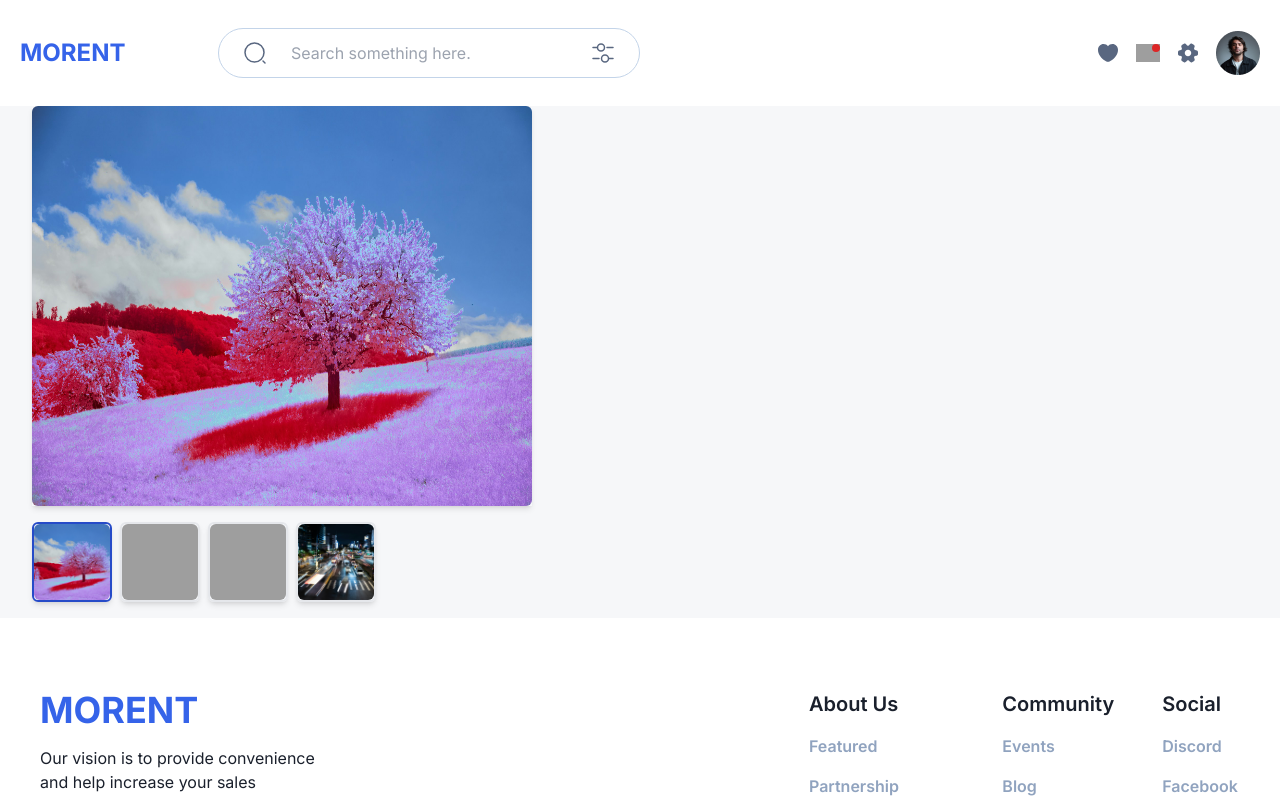
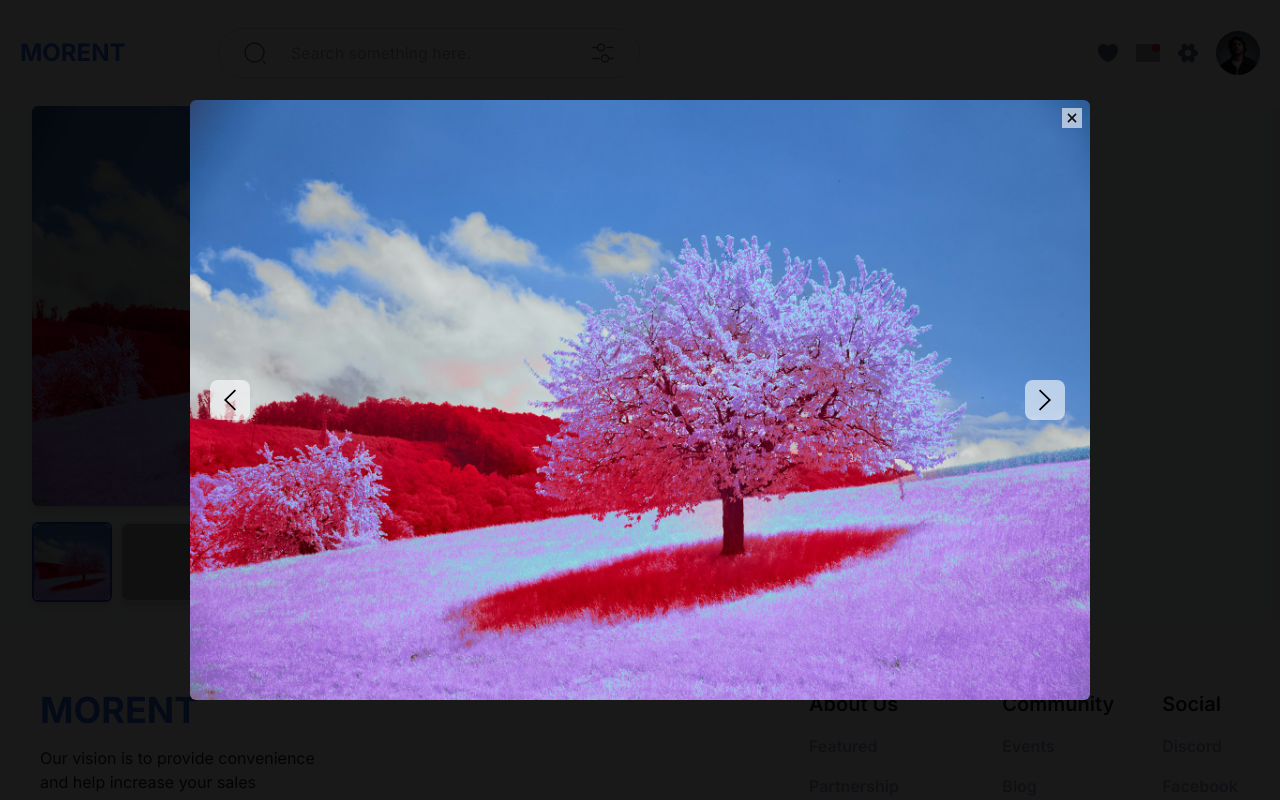
Before and after one commit to ShivaRajBadu/vehicle_rental, a Next.js app: page /detail in a window 1280 px wide. Shown: the top 800 px of the page. Built offline with nearby package versions, Linux system fonts and the light colour scheme; grey boxes are pictures that could not be loaded.

Commit message:
custom carousel adde

```diff
--- a/src/components/car_section/CarCard.tsx
+++ b/src/components/car_section/CarCard.tsx
@@ -1,10 +1,9 @@
 import Image from "next/image";
 import React from "react";
-
-// car typescript type
+import FavoriteButton from "./FavoriteButton";
+import RentNowButton from "./RentNowButton";
 
 interface CarCardProps {
-  favorite: Function;
   id: number;
   carName: string;
   carType: string;
@@ -19,7 +18,6 @@ interface CarCardProps {
   isFavorite: boolean;
 }
 function CarCard({
-  favorite,
   id,
   carName,
   carType,
@@ -41,22 +39,16 @@ function CarCard({
             {carType}
           </p>
         </div>
+        <FavoriteButton isFavorite={isFavorite} id={id} />
+      </div>
+      <div className="relative h-[120px]">
         <Image
-          onClick={() => favorite(id)}
-          src={isFavorite ? "/icons/heart_fav.svg" : "/icons/heart.svg"}
-          width={24}
-          height={24}
-          className="cursor-pointer "
-          alt={"favioute"}
+          className="py-2 mx-auto object-contain"
+          src={carImage}
+          fill
+          alt={"car"}
         />
       </div>
-      <Image
-        className="py-2 mx-auto"
-        src={carImage}
-        width={300}
-        height={200}
-        alt={"car"}
-      />
       <div className="flex justify-between py-8 mt-2 gap-2">
         <div className="flex gap-1 items-center">
           <svg
@@ -147,9 +139,7 @@ function CarCard({
             </p>
           )}
         </div>
-        <button className="bg-[color:var(--primary-dark-500)] px-4 py-2 rounded-md font-bold  text-[color:var(--white)] hover:scale-[1.015] duration-200">
-          Rent Now
-        </button>
+        <RentNowButton />
       </div>
     </div>
   );
--- a/src/components/car_section/CarSection.tsx
+++ b/src/components/car_section/CarSection.tsx
@@ -1,7 +1,7 @@
-"use client";
-import { useState } from "react";
 import CarCard from "./CarCard";
-import { useRouter } from "next/navigation";
+
+import { carsCollection } from "../../data/cars";
+import ViewAll from "./ViewAll";
 
 function CarSection({
   title = "Popular Car",
@@ -12,68 +12,6 @@ function CarSection({
   isHomePage?: boolean;
   showMoreButton?: boolean;
 }>) {
-  console.log(title);
-  const router = useRouter();
-
-  const [carCollection, setCarCollection] = useState([
-    {
-      id: 1,
-      carName: "Koenigsegg",
-      carType: "sport",
-      carImage: "/images/car_1.png",
-      carDetail: {
-        fuelCapacity: "90L",
-        personCapacity: "4",
-        isAutomatic: false,
-      },
-      rentPrice: 200,
-      crossPrice: 210,
-      isFavorite: true,
-    },
-    {
-      id: 2,
-      carName: "Koenigsegg",
-      carType: "sport",
-      carImage: "/images/car_1.png",
-      carDetail: {
-        fuelCapacity: "90L",
-        personCapacity: "4",
-        isAutomatic: false,
-      },
-      rentPrice: 200,
-      crossPrice: 210,
-      isFavorite: false,
-    },
-    {
-      id: 3,
-      carName: "Koenigsegg",
-      carType: "sport",
-      carImage: "/images/car_1.png",
-      carDetail: {
-        fuelCapacity: "90L",
-        personCapacity: "4",
-        isAutomatic: false,
-      },
-      rentPrice: 200,
-      crossPrice: 210,
-      isFavorite: false,
-    },
-  ]);
-
-  function handleFavorite(id: number) {
-    console.log("called here parent");
-    setCarCollection(
-      carCollection.map((car) => {
-        if (car.id === id) {
-          return {
-            ...car,
-            isFavorite: !car.isFavorite,
-          };
-        }
-        return car;
-      })
-    );
-  }
   return (
     <div className="py-8">
       {isHomePage && (
@@ -81,23 +19,17 @@ function CarSection({
           <h2 className="text-[16px] font-semibold text-[color:var(--secondary-dark-300)]">
             {title}
           </h2>
-          <button
-            onClick={() => router.push("/car-category")}
-            className="text-[16px] font-normal text-[color:var(--primary-dark-500)]"
-          >
-            View All
-          </button>
+          <ViewAll />
         </div>
       )}
       <div
         style={{
           gridTemplateColumns: "repeat(auto-fill, minmax(260px,1fr))",
         }}
-        // place grid at center from horizontally
         className="grid gap-4  max-md:justify-items-center"
       >
-        {carCollection.map((car) => (
-          <CarCard key={car.id} {...car} favorite={handleFavorite} />
+        {carsCollection.map((car) => (
+          <CarCard key={car.id} {...car} />
         ))}
       </div>
       {showMoreButton && (
--- /dev/null
+++ b/src/components/car_section/FavoriteButton.tsx
@@ -0,0 +1,33 @@
+"use client";
+import React from "react";
+import Image from "next/image";
+import { carById } from "@/data/cars";
+
+const FavoriteButton = ({
+  isFavorite,
+  id,
+}: {
+  isFavorite: boolean;
+  id: number;
+}) => {
+  const [favorite, setFavorite] = React.useState(isFavorite);
+  const handleFavorite = (id: number) => {
+    const car = carById(id);
+    if (car) {
+      car.isFavorite = !car.isFavorite;
+    }
+    setFavorite(!favorite);
+  };
+  return (
+    <Image
+      onClick={() => handleFavorite(id)}
+      src={favorite ? "/icons/heart_fav.svg" : "/icons/heart.svg"}
+      width={24}
+      height={24}
+      className="cursor-pointer "
+      alt={"favioute"}
+    />
+  );
+};
+
+export default FavoriteButton;
--- /dev/null
+++ b/src/components/car_section/RentNowButton.tsx
@@ -0,0 +1,17 @@
+"use client";
+
+import { useRouter } from "next/navigation";
+
+const RentNowButton = () => {
+  const router = useRouter();
+  return (
+    <button
+      onClick={() => router.push("/detail")}
+      className="bg-[color:var(--primary-dark-500)] px-4 py-2 rounded-md font-bold  text-[color:var(--white)] hover:scale-[1.015] duration-200"
+    >
+      Rent Now
+    </button>
+  );
+};
+
+export default RentNowButton;
--- /dev/null
+++ b/src/components/car_section/ViewAll.tsx
@@ -0,0 +1,15 @@
+"use client";
+import { useRouter } from "next/navigation";
+const ViewAll = () => {
+  const router = useRouter();
+  return (
+    <button
+      onClick={() => router.push("/car-category")}
+      className="text-[16px] font-normal text-[color:var(--primary-dark-500)]"
+    >
+      View All
+    </button>
+  );
+};
+
+export default ViewAll;
--- a/src/components/carousel.tsx
+++ b/src/components/carousel.tsx
@@ -1,6 +1,7 @@
 "use client";
 import Image from "next/image";
 import React, { useState } from "react";
+import fullScreenIcon from "../../public/icons/fullscreen.png";
 
 interface image {
   src: string;
@@ -8,9 +9,20 @@ interface image {
 }
 const CustomCarousel = ({ images }: { images: image[] }) => {
   const handleImageChange = (index: number) => {
+    if (images.length === 1) return;
+    // if(index>images.length || index <0) return;
+    if (index < 0) {
+      setCurrentIndex(images.length - 1);
+      return;
+    }
+    if (index > images.length - 1) {
+      setCurrentIndex(0);
+      return;
+    }
     setCurrentIndex(index);
   };
   const [currentIndex, setCurrentIndex] = useState(0);
+  const [showFullScreen, setShowFullScreen] = useState(true);
   return (
     <div>
       <div className="max-w-[500px] w-full shadow-md h-[400px] relative">
@@ -21,6 +33,12 @@ const CustomCarousel = ({ images }: { images: image[] }) => {
           alt={images[currentIndex].alt}
           className="rounded-md "
         />
+        <div
+          onClick={() => setShowFullScreen(true)}
+          className="absolute right-3  bottom-3 cursor-pointer rounded-md bg-white/40 p-2 "
+        >
+          <Image src={fullScreenIcon} alt="arrow" width={20} height={20} />
+        </div>
       </div>
       <div className="flex gap-2 py-4">
         {images.map((each, index) => (
@@ -49,6 +67,75 @@ const CustomCarousel = ({ images }: { images: image[] }) => {
           </div>
         ))}
       </div>
+      {showFullScreen && (
+        <div className="fixed z-10 h-screen w-screen inset-0 bg-black/90 grid place-content-center">
+          <div className="w-[90vw] max-w-[900px] h-screen max-h-[500px] md:max-h-[600px] bg-black/80 rounded-md relative ">
+            <div className="bg-white/60 absolute w-[20px] h-[20px] top-2 right-2 z-10">
+              <svg
+                onClick={() => setShowFullScreen(false)}
+                xmlns="http://www.w3.org/2000/svg"
+                width="800px"
+                height="800px"
+                viewBox="0 0 24 24"
+                fill="none"
+                className="w-full h-full cursor-pointer "
+              >
+                <path
+                  d="M6.99486 7.00636C6.60433 7.39689 6.60433 8.03005 6.99486 8.42058L10.58 12.0057L6.99486 15.5909C6.60433 15.9814 6.60433 16.6146 6.99486 17.0051C7.38538 17.3956 8.01855 17.3956 8.40907 17.0051L11.9942 13.4199L15.5794 17.0051C15.9699 17.3956 16.6031 17.3956 16.9936 17.0051C17.3841 16.6146 17.3841 15.9814 16.9936 15.5909L13.4084 12.0057L16.9936 8.42059C17.3841 8.03007 17.3841 7.3969 16.9936 7.00638C16.603 6.61585 15.9699 6.61585 15.5794 7.00638L11.9942 10.5915L8.40907 7.00636C8.01855 6.61584 7.38538 6.61584 6.99486 7.00636Z"
+                  fill="#0F0F0F"
+                />
+              </svg>
+            </div>
+            <div className="relative h-full w-full rounded-md overflow-hidden">
+              <Image
+                src={images[currentIndex].src}
+                fill
+                alt="full scale image"
+                className="object-contain md:object-cover "
+              />
+            </div>
+            {/* show arrow to change images */}
+            <div className="absolute flex justify-between w-[95%] top-1/2 -translate-y-1/2 left-5">
+              <button
+                onClick={() => handleImageChange(currentIndex + 1)}
+                className="bg-white/60 w-[40px] h-[40px] cursor-pointer p-2 rounded-lg "
+              >
+                <svg
+                  xmlns="http://www.w3.org/2000/svg"
+                  width="800px"
+                  height="800px"
+                  viewBox="0 0 1024 1024"
+                  className="icon w-full h-full"
+                  version="1.1"
+                >
+                  <path
+                    d="M768 903.232l-50.432 56.768L256 512l461.568-448 50.432 56.768L364.928 512z"
+                    fill="#000000"
+                  />
+                </svg>
+              </button>
+              <button
+                onClick={() => handleImageChange(currentIndex - 1)}
+                className="bg-white/60 w-[40px] cursor-pointer h-[40px] p-2 rounded-lg "
+              >
+                <svg
+                  xmlns="http://www.w3.org/2000/svg"
+                  width="800px"
+                  height="800px"
+                  viewBox="0 0 1024 1024"
+                  className="icon w-full h-full rotate-180"
+                  version="1.1"
+                >
+                  <path
+                    d="M768 903.232l-50.432 56.768L256 512l461.568-448 50.432 56.768L364.928 512z"
+                    fill="#000000"
+                  />
+                </svg>
+              </button>
+            </div>
+          </div>
+        </div>
+      )}
     </div>
   );
 };
--- /dev/null
+++ b/src/data/cars.js
@@ -0,0 +1,46 @@
+export const carsCollection = [
+  {
+    id: 1,
+    carName: "Koenigsegg",
+    carType: "sport",
+    carImage: "/images/car_1.png",
+    carDetail: {
+      fuelCapacity: "90L",
+      personCapacity: "4",
+      isAutomatic: false,
+    },
+    rentPrice: 200,
+    crossPrice: 210,
+    isFavorite: true,
+  },
+  {
+    id: 2,
+    carName: "Koenigsegg",
+    carType: "sport",
+    carImage: "/images/car_1.png",
+    carDetail: {
+      fuelCapacity: "90L",
+      personCapacity: "4",
+      isAutomatic: false,
+    },
+    rentPrice: 200,
+    crossPrice: 210,
+    isFavorite: false,
+  },
+  {
+    id: 3,
+    carName: "Koenigsegg",
+    carType: "sport",
+    carImage: "/images/car_1.png",
+    carDetail: {
+      fuelCapacity: "90L",
+      personCapacity: "4",
+      isAutomatic: false,
+    },
+    rentPrice: 200,
+    crossPrice: 210,
+    isFavorite: false,
+  },
+];
+
+export const carById = (id) => carsCollection.find((car) => car.id === id);
```
Also changed, not shown: public/icons/fullscreen.png (added).
